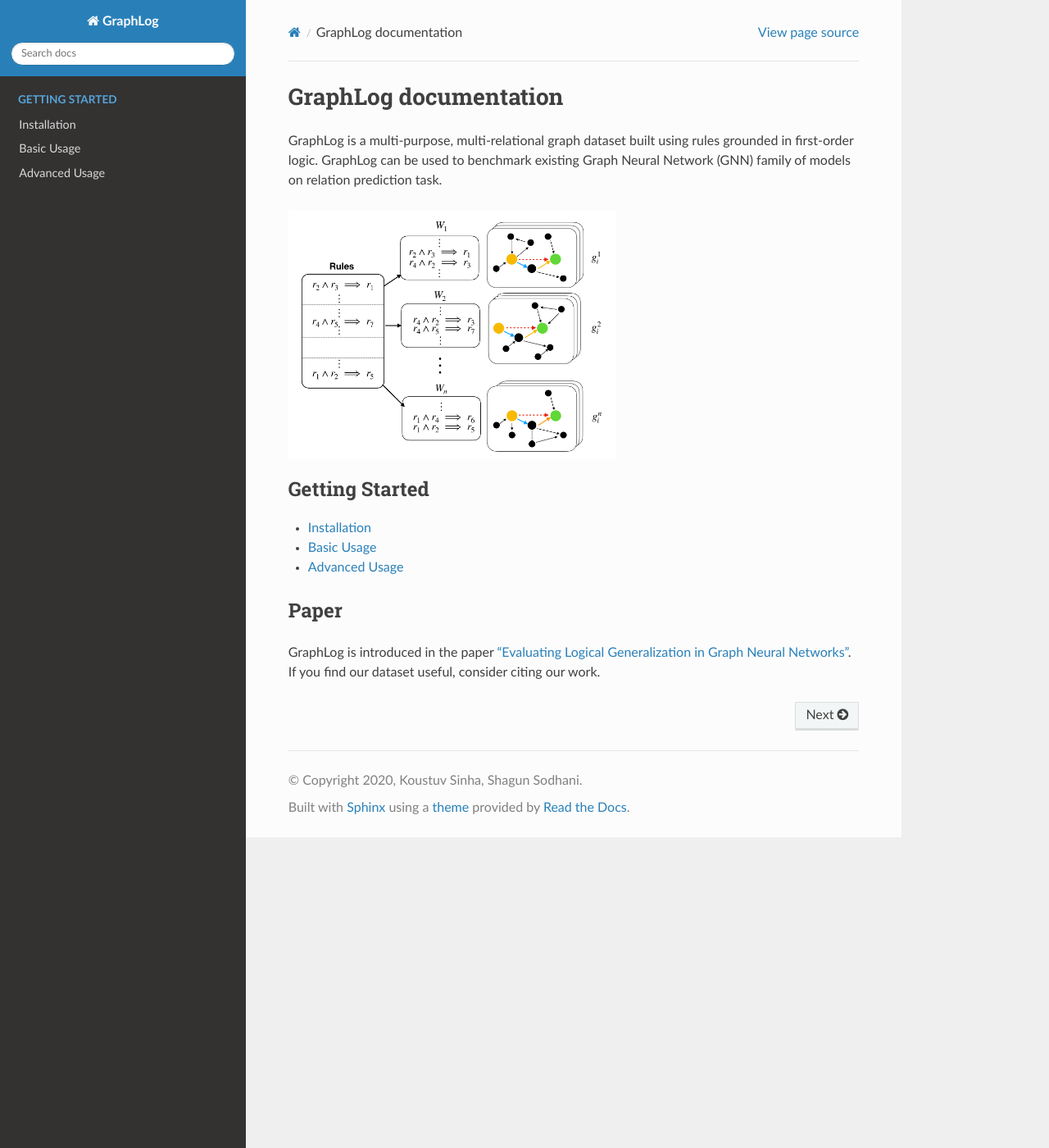
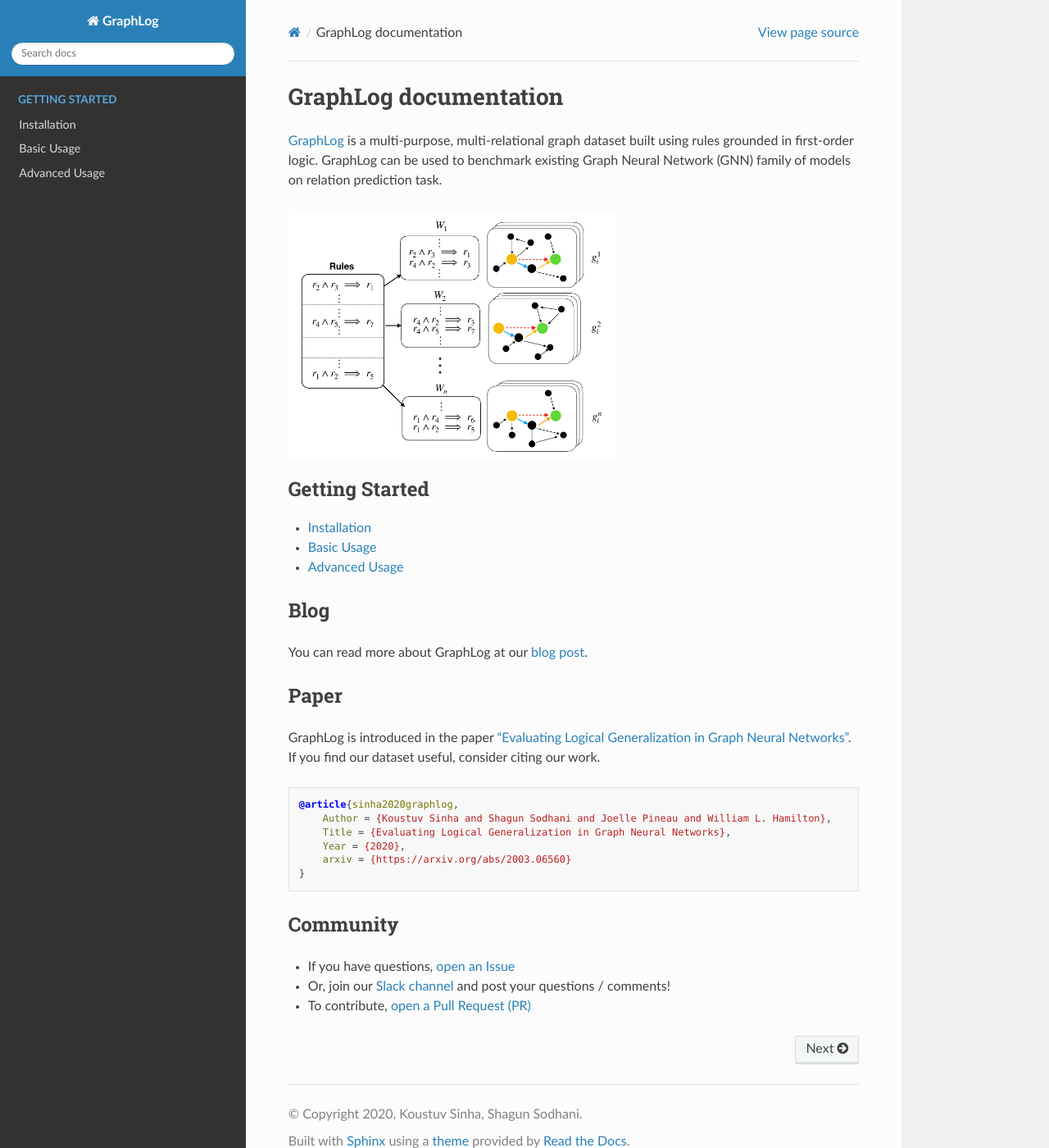
Before and after one commit to facebookresearch/GraphLog, a Sphinx documentation site: the page built from docs/index.rst, in a window 1280 px wide and 1400 px high. Shown: the whole window at 82% size. Built offline with Sphinx 7.4.7 and the Read the Docs theme 2.0.0, drawn with Linux system fonts in a browser that asks for light colours.

Commit message:
update docs with information / links

```diff
--- a/docs/index.rst
+++ b/docs/index.rst
@@ -6,7 +6,7 @@
 GraphLog documentation
 ====================================
 
-GraphLog is a multi-purpose, multi-relational graph dataset built using rules grounded in first-order logic. GraphLog can be used to benchmark existing Graph Neural Network (GNN) family of models on relation prediction task.
+`GraphLog <https://github.com/facebookresearch/graphlog>`__ is a multi-purpose, multi-relational graph dataset built using rules grounded in first-order logic. GraphLog can be used to benchmark existing Graph Neural Network (GNN) family of models on relation prediction task.
 
 .. image:: images/graphlog_rule.png
    :width: 400
@@ -29,8 +29,30 @@
 .. * :ref:`modindex`
 .. * :ref:`search`
 
+Blog
+--------
+
+You can read more about GraphLog at our `blog post <https://www.cs.mcgill.ca/~ksinha4/about-graphlog/>`__.
+
+
 Paper
 ---------
 
 GraphLog is introduced in the paper `“Evaluating Logical Generalization in Graph Neural
-Networks” <#archive>`__. If you find our dataset useful, consider citing our work.
+Networks” <https://arxiv.org/abs/2003.06560>`__. If you find our dataset useful, consider citing our work.
+
+.. code:: bibtex
+
+    @article{sinha2020graphlog,
+        Author = {Koustuv Sinha and Shagun Sodhani and Joelle Pineau and William L. Hamilton},
+        Title = {Evaluating Logical Generalization in Graph Neural Networks},
+        Year = {2020},
+        arxiv = {https://arxiv.org/abs/2003.06560}
+    }
+
+Community
+-----------
+
+- If you have questions, `open an Issue <https://github.com/facebookresearch/graphlog/issues>`__
+- Or, join our `Slack channel <https://join.slack.com/t/logicalml/shared_invite/zt-e7osm7j7-vfIRgJAbEHxYN5D70njvyw>`__ and post your questions / comments!
+- To contribute, `open a Pull Request (PR) <https://github.com/facebookresearch/GraphLog/pulls>`__
```
